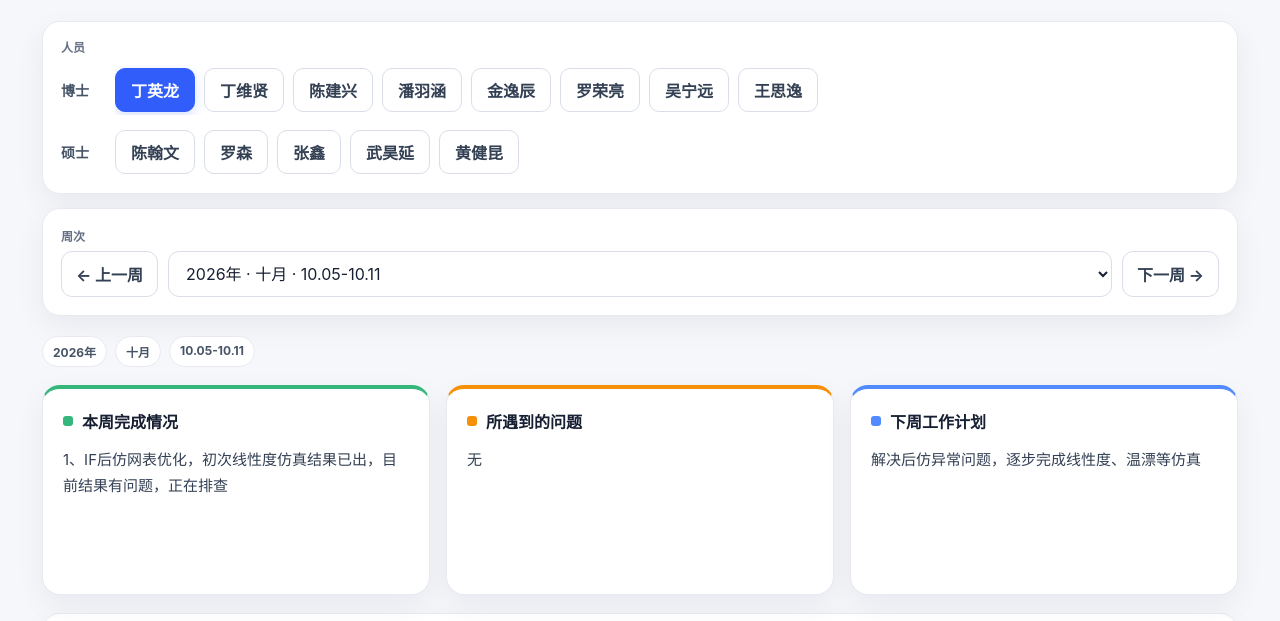
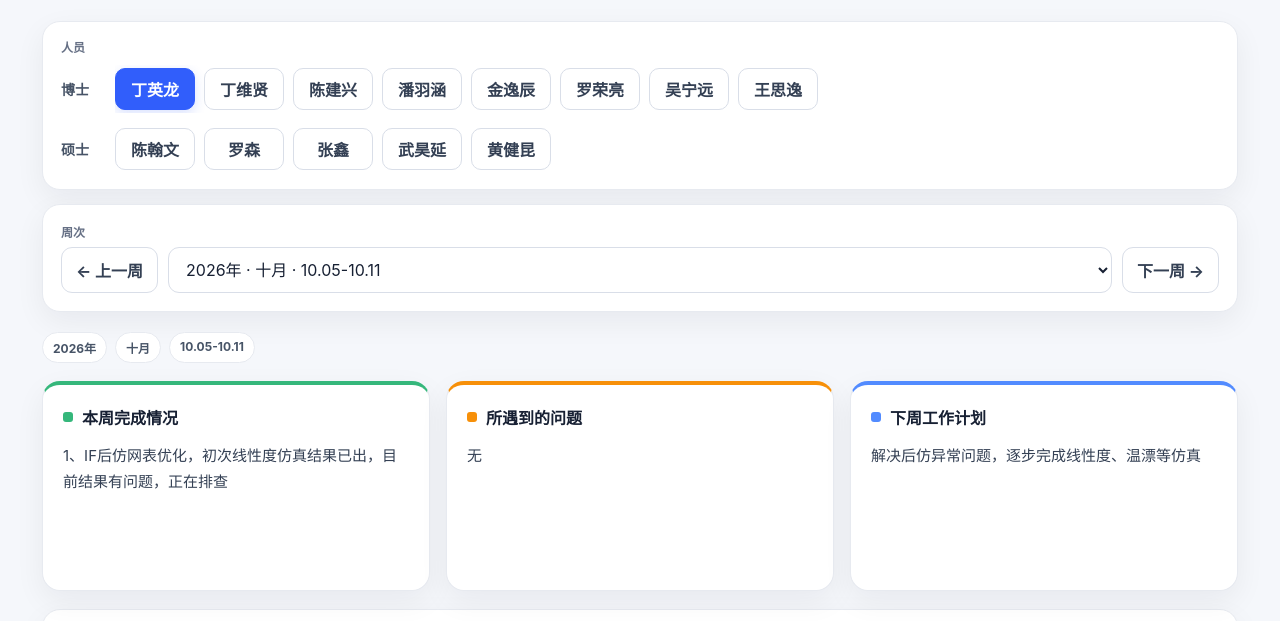
Before and after one commit to Giotto575/weekly-report, a plain HTML site: page index.html in a window 1280 px wide. Shown: the part 109-730 px from the top of the page. Drawn offline with Linux system fonts and the light colour scheme.

Commit message:
style: give person buttons equal size and align group columns

```diff
--- a/index.html
+++ b/index.html
@@ -17,7 +17,7 @@
     .topbar{display:flex;justify-content:space-between;align-items:flex-start;gap:22px;margin-bottom:24px}
     .title h1{margin:0;font-size:30px;letter-spacing:-.02em}.title p{margin:8px 0 0;color:var(--muted);font-size:14px}
     .sync{display:flex;align-items:center;gap:9px;color:var(--muted);font-size:13px;white-space:nowrap;margin-top:8px}.dot{width:8px;height:8px;border-radius:50%;background:#20b26b;box-shadow:0 0 0 4px #e9f8f1}.dot.loading{background:#f79009;box-shadow:0 0 0 4px #fff3df}.dot.error{background:#d92d20;box-shadow:0 0 0 4px #feeceb}
-    .people-panel{background:var(--panel);border:1px solid var(--line);box-shadow:var(--shadow);border-radius:var(--radius);padding:16px 18px;margin-bottom:14px}.people-title{color:var(--muted);font-size:12px;font-weight:700;margin-bottom:10px}.people-groups{display:flex;flex-direction:column;gap:12px}.people-group{display:grid;grid-template-columns:42px minmax(0,1fr);gap:12px;align-items:center}.people-group-label{color:#475467;font-size:14px;font-weight:700}.people-buttons{display:flex;flex-wrap:nowrap;gap:9px;overflow-x:auto;padding:3px 0}.person-btn{flex-shrink:0;border:1px solid #d9dee8;background:#fff;color:#344054;border-radius:10px;padding:9px 15px;font-weight:700;cursor:pointer;transition:.15s ease}.person-btn:hover{border-color:#9db1ff;background:#f7f9ff}.person-btn.active{background:var(--brand);border-color:var(--brand);color:#fff;box-shadow:0 4px 12px rgba(49,94,251,.18)}.filters{background:var(--panel);border:1px solid var(--line);box-shadow:var(--shadow);border-radius:var(--radius);padding:18px;display:grid;grid-template-columns:1fr;gap:14px;align-items:end;margin-bottom:20px}
+    .people-panel{background:var(--panel);border:1px solid var(--line);box-shadow:var(--shadow);border-radius:var(--radius);padding:16px 18px;margin-bottom:14px}.people-title{color:var(--muted);font-size:12px;font-weight:700;margin-bottom:10px}.people-groups{display:flex;flex-direction:column;gap:12px}.people-group{display:grid;grid-template-columns:42px minmax(0,1fr);gap:12px;align-items:center}.people-group-label{color:#475467;font-size:14px;font-weight:700}.people-buttons{display:flex;flex-wrap:nowrap;gap:9px;overflow-x:auto;padding:3px 0}.person-btn{flex:0 0 80px;width:80px;height:42px;display:inline-flex;align-items:center;justify-content:center;white-space:nowrap;border:1px solid #d9dee8;background:#fff;color:#344054;border-radius:10px;padding:0;font-weight:700;cursor:pointer;transition:.15s ease}.person-btn:hover{border-color:#9db1ff;background:#f7f9ff}.person-btn.active{background:var(--brand);border-color:var(--brand);color:#fff;box-shadow:0 4px 12px rgba(49,94,251,.18)}.filters{background:var(--panel);border:1px solid var(--line);box-shadow:var(--shadow);border-radius:var(--radius);padding:18px;display:grid;grid-template-columns:1fr;gap:14px;align-items:end;margin-bottom:20px}
     .field label{display:block;color:var(--muted);font-size:12px;font-weight:700;margin:0 0 7px}.field select{width:100%;height:46px;padding:0 13px;border:1px solid #d9dee8;border-radius:11px;background:#fff;color:var(--text);outline:none}.field select:focus{border-color:#8ba7ff;box-shadow:0 0 0 3px #eef3ff}.week-nav{display:grid;grid-template-columns:auto 1fr auto;gap:10px;align-items:center}.week-btn{height:46px;border:1px solid #d9dee8;border-radius:11px;background:#fff;color:#344054;padding:0 14px;font-weight:700;cursor:pointer;white-space:nowrap}.week-btn:hover:not(:disabled){border-color:#9db1ff;background:#f7f9ff}.week-btn:disabled{opacity:.4;cursor:not-allowed}
     .btn{height:46px;border:0;border-radius:11px;padding:0 18px;background:var(--brand);color:#fff;font-weight:700;cursor:pointer}.btn:hover{filter:brightness(.98)}.btn:disabled{opacity:.55;cursor:not-allowed}
     .meta{display:flex;gap:8px;flex-wrap:wrap;margin:0 0 18px}.tag{padding:6px 10px;border-radius:999px;background:#fff;border:1px solid var(--line);color:#475467;font-size:12px;font-weight:700}
@@ -29,7 +29,7 @@
     .errorbox{display:none;background:#fff;border:1px solid #fecdca;border-left:4px solid #d92d20;border-radius:12px;padding:14px 16px;color:#912018;margin-bottom:18px;line-height:1.55}.loading-mask{opacity:.58;pointer-events:none}
     .footer{margin-top:20px;color:#98a2b3;font-size:12px;text-align:center}
     @media(max-width:900px){.primary-grid{grid-template-columns:1fr}.filters{grid-template-columns:1fr}.att-grid{grid-template-columns:repeat(4,1fr)}}
-    @media(max-width:620px){.wrap{padding:24px 14px 40px}.topbar{display:block}.sync{margin-top:14px}.filters{grid-template-columns:1fr}.people-buttons{gap:7px}.person-btn{padding:8px 11px;font-size:13px}.week-nav{grid-template-columns:1fr 1fr}.week-nav select{grid-column:1/-1;grid-row:1}.week-btn{grid-row:2}.att-grid{grid-template-columns:1fr 1fr}.title h1{font-size:25px}.card{min-height:auto}}
+    @media(max-width:620px){.wrap{padding:24px 14px 40px}.topbar{display:block}.sync{margin-top:14px}.filters{grid-template-columns:1fr}.people-buttons{gap:7px}.person-btn{font-size:13px}.week-nav{grid-template-columns:1fr 1fr}.week-nav select{grid-column:1/-1;grid-row:1}.week-btn{grid-row:2}.att-grid{grid-template-columns:1fr 1fr}.title h1{font-size:25px}.card{min-height:auto}}
   </style>
 </head>
 <body>
```
